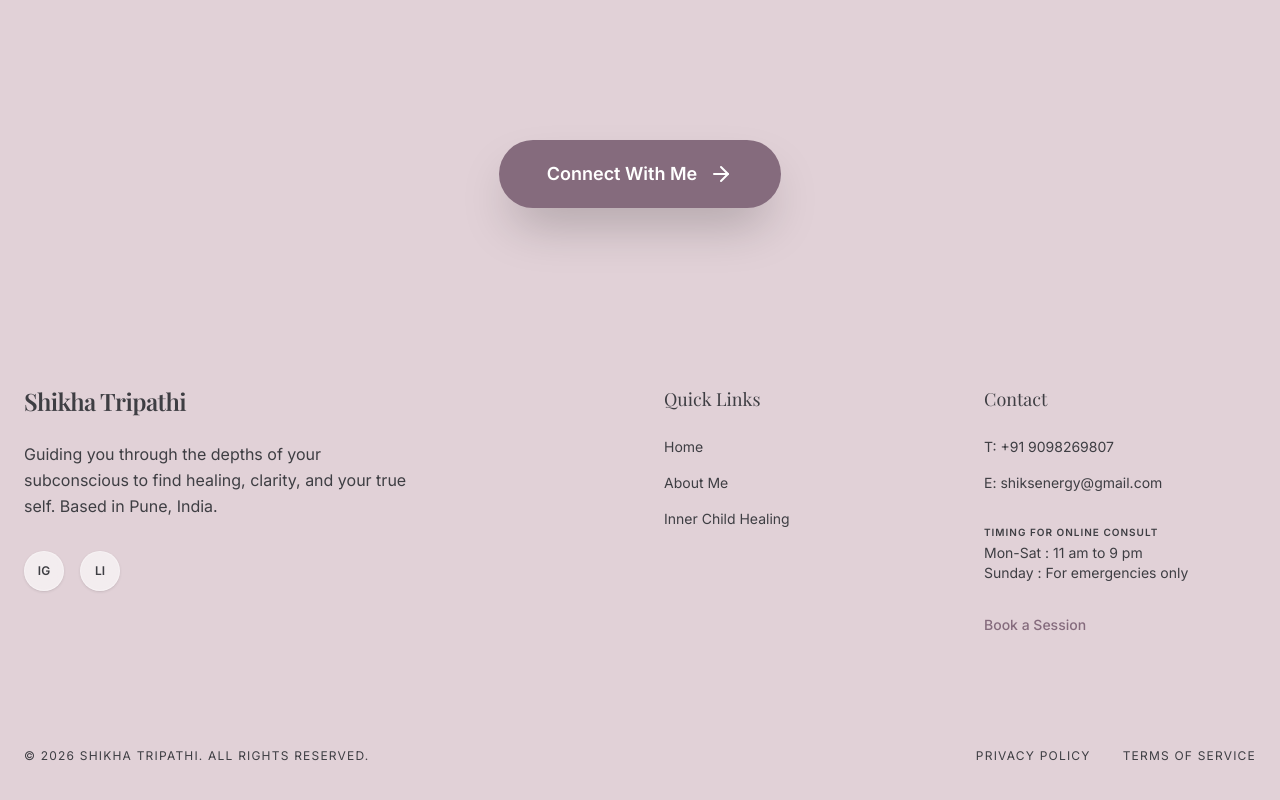
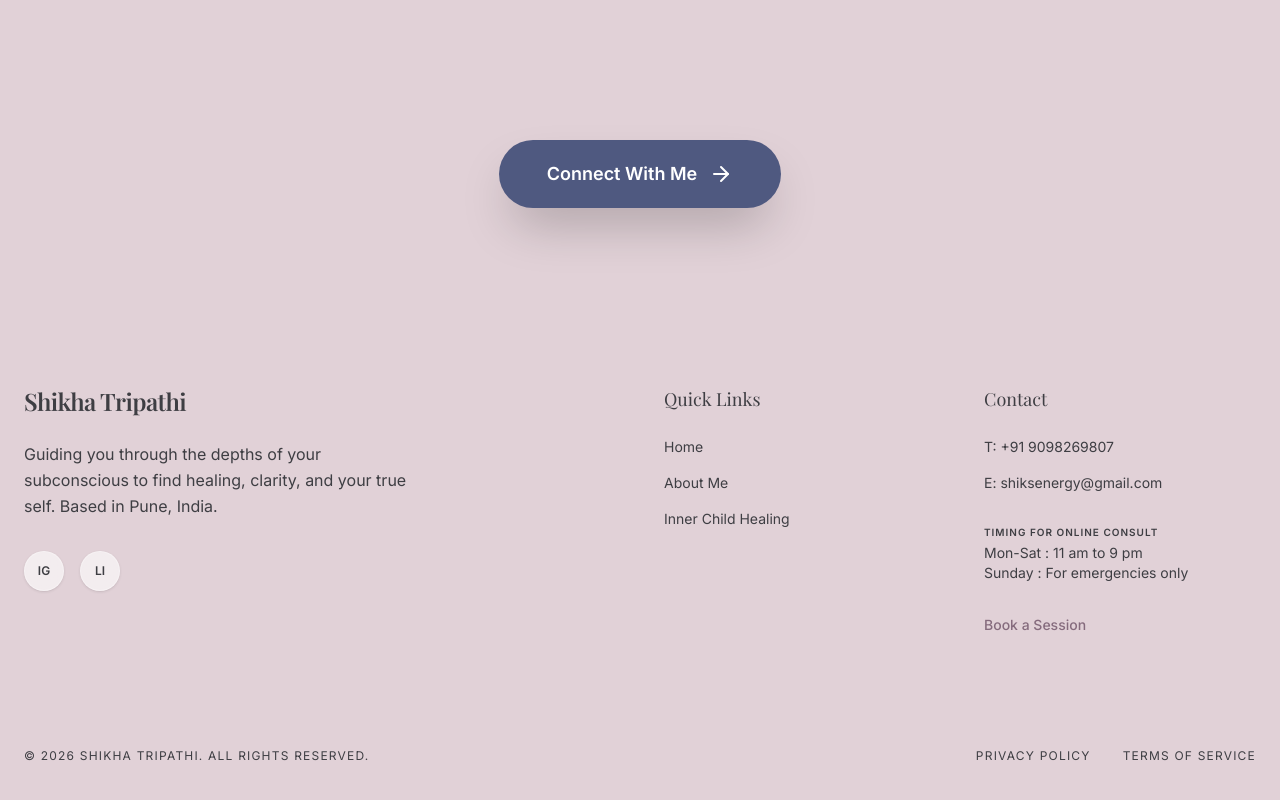
Before and after one commit to akshayjain19/shikha-tripathi, a React (Vite) app: page /regression-therapy in a window 1280 px wide. Shown: the part 1769-2569 px from the top of the page. Built offline with nearby package versions, Linux system fonts and the light colour scheme; a web font is replaced by a local one.

Commit message:
Update RegressionTherapy.tsx

```diff
--- a/src/pages/RegressionTherapy.tsx
+++ b/src/pages/RegressionTherapy.tsx
@@ -103,7 +103,7 @@ export const RegressionTherapy: React.FC = () => {
               href={LINKTREE_URL}
               target="_blank"
               rel="noopener noreferrer"
-              className="inline-flex items-center gap-3 px-12 py-5 bg-brand-accent text-white rounded-full font-bold text-lg hover:scale-105 transition-transform shadow-2xl"
+              className="inline-flex items-center gap-3 px-12 py-5 bg-brand-blue text-white rounded-full font-bold text-lg hover:scale-105 transition-transform shadow-2xl"
             >
               Connect With Me <ArrowRight />
             </a>
```
